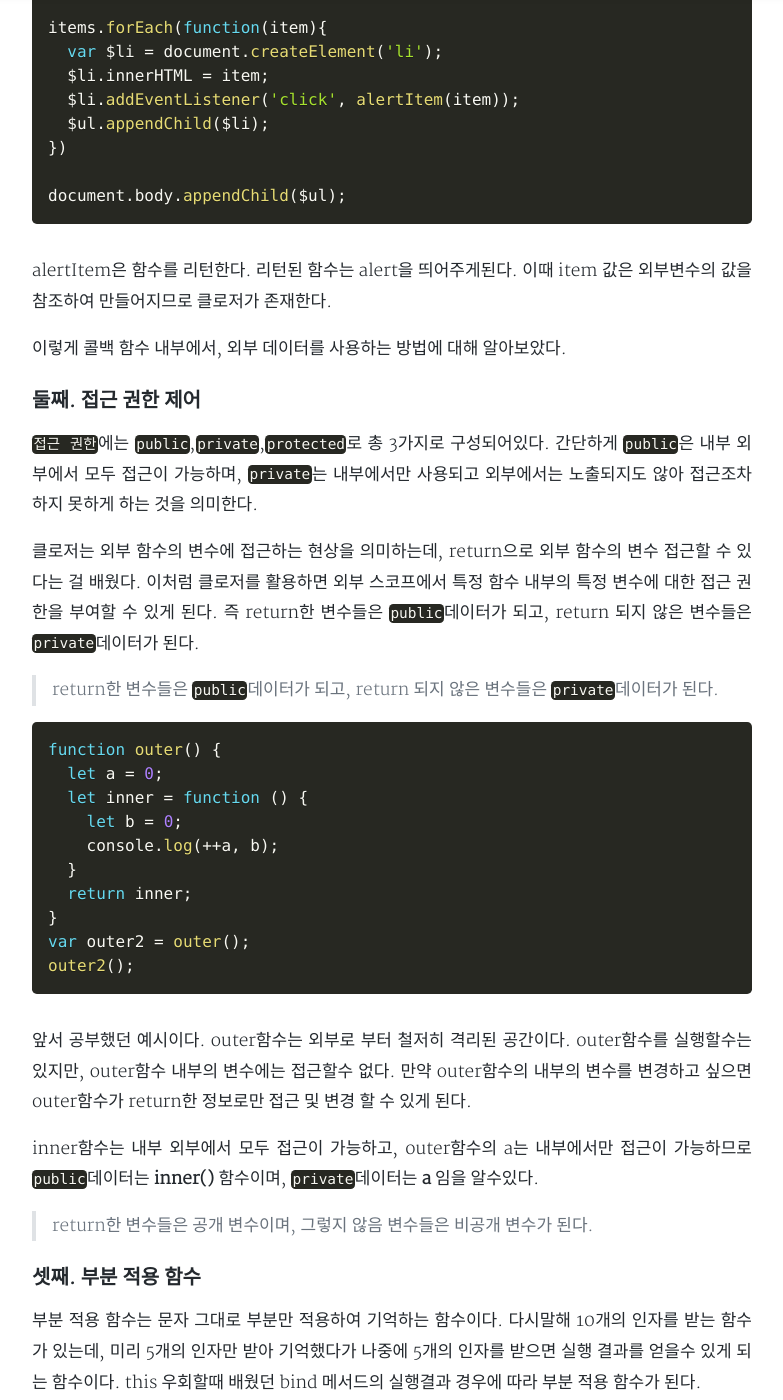
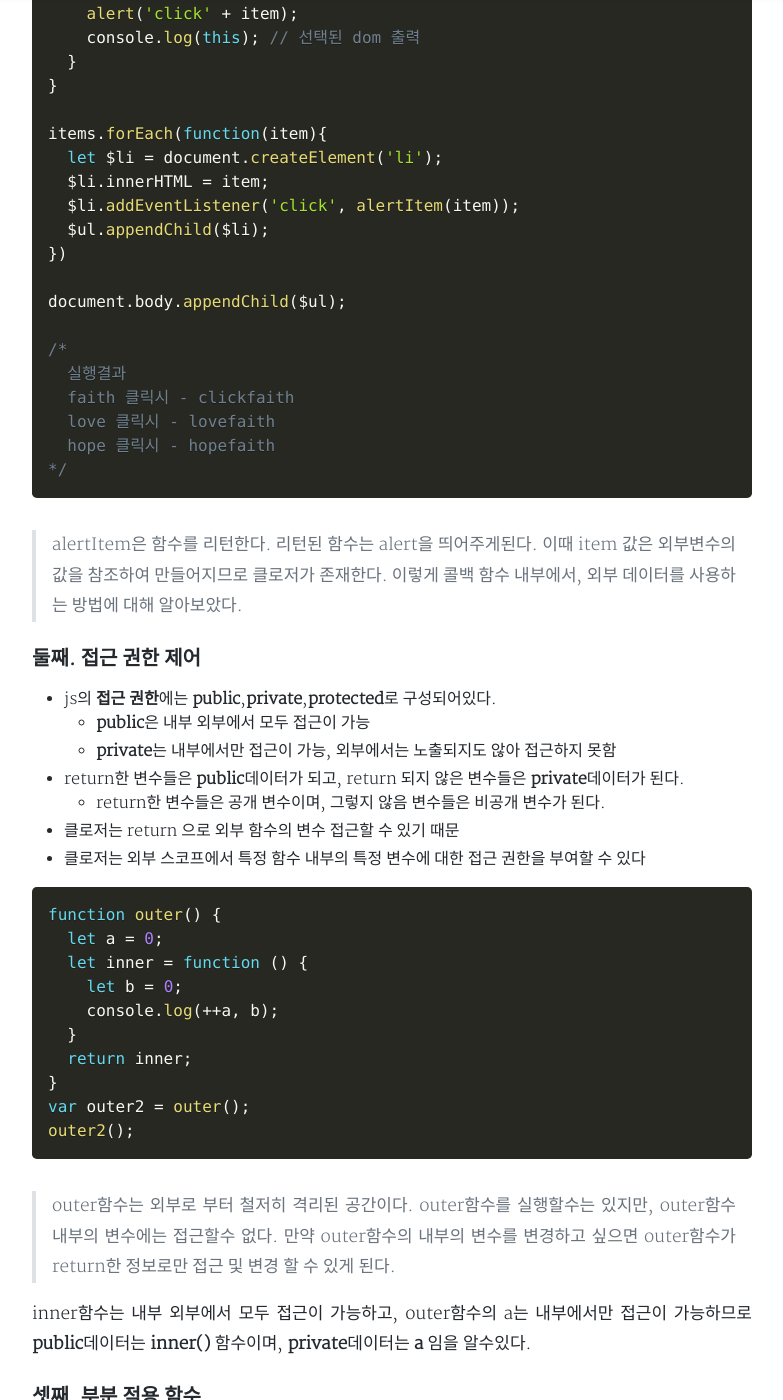
Before and after one commit to ckdtjs505/jsCoreStudy.github.io, a Jekyll site: the page built from _posts/2020-05-06-[Core JS]Closure.md, in a window 1280 px wide and 1400 px high, scrolled down 6924 px. Shown: the whole window, without its empty margins (248-1031 px from the left). Built offline with Jekyll 4.4.1, drawn with Linux system fonts in a browser that asks for light colours; nearby versions of some CDN libraries; comment, search, counter and statistics services are not loaded; a style sheet for code colours, icons or effects is not loaded; some of the changed text lies outside the part shown.

Commit message:
Feat 클로져의 2가지 활용방법 이해

````diff
--- a/_posts/2020-05-06-[Core JS]Closure.md
+++ b/_posts/2020-05-06-[Core JS]Closure.md
@@ -95,13 +95,13 @@
 
 ```javascript
 function outer() {
-  var a = 0;
+  let a = 0;
   function inner(){
     console.log(++a);
   }
   return inner;
 }
-var smallInner = outer();
+let smallInner = outer();
 smallInner();
 smallInner();
 smallInner = null;
@@ -113,8 +113,6 @@
 */
 ```
 > smallInner를 null로 참조 하여 GC의 수거 대상이 되도록 한다.
-
-
 
 ### 클로저와 메모리 관리
 지금까지 클로저에 대해 간단하게 알아보았다. 클로저로 실행이 끝난 외부 함수의 변수에 접근 할 수 있수 있다 배웠다.좀더 정확하게는 **가비지 컬렉터**가 어떤 값을 하나라도 참조하는 값이 있다면, 그 값은 수집 대상에 포함시키지 않게 된다. 이에따라 클로저를 사용하게 될수록 메모리 누수가 발생하게 된다. 이런 이유로 클로저 사용을 조심해야한다는 사람들도 있다.
@@ -168,16 +166,13 @@
 ```
 
 ## 클로저의 활용 사례
-지금까지 클로저에 대하 알아보았다. 클로저는 특정 조건에서 변수가 사라지지 않는 현상으로 배웠다. 그리고 변수가 사라지지
-않아 메모리 누수가 있어 이러한 메모리 누수를 해결하는 방법 또한 알아보았다. 지금 부터는 배운 내용을 활용해보자.
-
 ### 첫째. 콜백 함수 내부에서 외부 데이터를 사용할때
 ```javascript
-var items = ["faith", "love", "hope"];
-var $ul = document.createElement('ul');
+let items = ["faith", "love", "hope"];
+let $ul = document.createElement('ul');
 
 items.forEach(function(item){
-  var $li = document.createElement('li');
+  let $li = document.createElement('li');
   $li.innerHTML = item;
 
   $li.addEventListener('click', function(){
@@ -189,89 +184,98 @@
 
 document.body.appendChild($ul);
 ```
-4번째줄 익명의 콜백함수는 items의 개수만큼 반복 후 종료한다.
-8번째줄 익명의 콜백함수는 item라는 외부변수를 사용하고 있으므로 클로저가 있다.
-이에따라 4번째줄의 콜백함수의 실행컨텍스트가 끝났음에도 외부 변수인 item 에 접근할수 있게된다.
+1. 4번째줄 익명의 콜백함수는 items의 개수만큼 반복 후 종료한다.
+2. 8번째줄 익명의 콜백함수는 item라는 외부변수를 사용하고 있으므로 클로저가 있다.
+3. 4번째 줄의 콜백함수의 실행컨텍스트가 끝났음에도 외부 변수인 item 에 접근할수 있게된다.
 
 더나아가 8번째 줄 함수가 콜백 함수로만 쓰이는 것이 아니라, 다양하게 쓰이게 된다면 외부로 분리해야 하는 경우가 생긴다.
+
 ```javascript
-var items = ["faith", "love", "hope"];
-var $ul = document.createElement('ul');
+let items = ["faith", "love", "hope"];
+let $ul = document.createElement('ul');
 
-var alertItem = function(item){
+let alertItem = function(item){
   alert('click' + item);
 }
 
 items.forEach(function(item){
-  var $li = document.createElement('li');
+  let $li = document.createElement('li');
   $li.innerHTML = item;
   $li.addEventListener('click', alertItem);
   $ul.appendChild($li);
 })
 
 document.body.appendChild($ul);
+/*
+  실행결과
+  click[object MouseEvent]
+*/
 ```
-실행결과 => click[object MouseEvent]
+> 의도하지 않았던 [object MouseEvent]라는 값이 나왔다. 그 이유는 왜냐하면 콜백함수의 첫번째 인자는 addEventListener가 주입하기 때문이다. 이러한 문제를 해결하기 위해서, 함수를 반환하고 인자의 값을 바꿀수 있도록 도와주는 bind 메서드를 활용하여 간단하게 수정할 수 있다.
 
-라는 만족스럽지 못한 결과를 가져온다.
-왜냐하면 콜백함수의 첫번째 인자는 addEventListener가 주입하기 때문이다.
-이러한 문제를 해결하기 위해서, 함수를 반환하고 인자의 값을 바꿀수 있도록 도와주는
-bind 메서드를 활용하여 간단하게 수정할 수 있다.
 ```javascript
-var items = ["faith", "love", "hope"];
-var $ul = document.createElement('ul');
+let items = ["faith", "love", "hope"];
+let $ul = document.createElement('ul');
 
-var alertItem = function(item){
+let alertItem = function(item){
   alert('click' + item);
+  console.log(this); // null 출력
 }
 
 items.forEach(function(item){
-  var $li = document.createElement('li');
+  let $li = document.createElement('li');
   $li.innerHTML = item;
   $li.addEventListener('click', alertItem.bind(null, item));
   $ul.appendChild($li);
 })
 
 document.body.appendChild($ul);
+/*
+  실행결과
+  faith 클릭시 - clickfaith
+  love 클릭시 - lovefaith
+  hope 클릭시 - hopefaith
+*/
 ```
-하지만 this의 값이 바뀐다는 아쉬운 부분도 존재한다.
-
-this값이 바뀌면 안된다면, 고차함수를 활용하여 해결할 수 있다.
+> bind를 이용하여 다른 객체를 주입하는 문제를 해결했지만, 하지만 this의 값이 바뀐다는 아쉬운 부분도 존재한다. this값이 바뀌면 안된다면, 고차함수를 활용하여 해결할 수 있다.
 
 ```javascript
-var items = ["faith", "love", "hope"];
-var $ul = document.createElement('ul');
+let items = ["faith", "love", "hope"];
+let $ul = document.createElement('ul');
 
-var alertItem = function(item){
+let alertItem = function(item){
   return function() {
     alert('click' + item);
+    console.log(this); // 선택된 dom 출력
   }
 }
 
 items.forEach(function(item){
-  var $li = document.createElement('li');
+  let $li = document.createElement('li');
   $li.innerHTML = item;
   $li.addEventListener('click', alertItem(item));
   $ul.appendChild($li);
 })
 
 document.body.appendChild($ul);
+
+/*
+  실행결과
+  faith 클릭시 - clickfaith
+  love 클릭시 - lovefaith
+  hope 클릭시 - hopefaith
+*/
 ```
-alertItem은 함수를 리턴한다. 리턴된 함수는 alert을 띄어주게된다.
-이때 item 값은 외부변수의 값을 참조하여 만들어지므로 클로저가 존재한다.
-
-이렇게 콜백 함수 내부에서, 외부 데이터를 사용하는 방법에 대해 알아보았다.
+> alertItem은 함수를 리턴한다. 리턴된 함수는 alert을 띄어주게된다. 이때 item 값은 외부변수의 값을 참조하여 만들어지므로 클로저가 존재한다. 이렇게 콜백 함수 내부에서, 외부 데이터를 사용하는 방법에 대해 알아보았다.
 
 ### 둘째. 접근 권한 제어
-`접근 권한`에는 `public`,`private`,`protected`로 총 3가지로 구성되어있다.
-간단하게 `public`은 내부 외부에서 모두 접근이 가능하며, `private`는 내부에서만 사용되고 외부에서는
-노출되지도 않아 접근조차 하지 못하게 하는 것을 의미한다.
-
-클로저는 외부 함수의 변수에 접근하는 현상을 의미하는데, return으로 외부 함수의 변수 접근할 수 있다는 걸 배웠다.
-이처럼 클로저를 활용하면 외부 스코프에서 특정 함수 내부의 특정 변수에 대한 접근 권한을 부여할 수 있게 된다.
-즉 return한 변수들은 `public`데이터가 되고, return 되지 않은 변수들은 `private`데이터가 된다.
-
-> return한 변수들은 `public`데이터가 되고, return 되지 않은 변수들은 `private`데이터가 된다.
+* js의 **접근 권한**에는 **public**,**private**,**protected**로 구성되어있다.
+  * **public**은 내부 외부에서 모두 접근이 가능
+  * **private**는 내부에서만 접근이 가능, 외부에서는 노출되지도 않아 접근하지 못함
+*  return한 변수들은 **public**데이터가 되고, return 되지 않은 변수들은 **private**데이터가 된다.
+   * return한 변수들은 공개 변수이며, 그렇지 않음 변수들은 비공개 변수가 된다.
+* 클로저는 return 으로 외부 함수의 변수 접근할 수 있기 때문
+* 클로저는 외부 스코프에서 특정 함수 내부의 특정 변수에 대한 접근 권한을 부여할 수 있다
 
 ```javascript
 function outer() {
@@ -285,20 +289,13 @@
 var outer2 = outer();
 outer2();
 ```
-앞서 공부했던 예시이다. outer함수는 외부로 부터 철저히 격리된 공간이다.
-outer함수를 실행할수는 있지만, outer함수 내부의 변수에는 접근할수 없다.
-만약 outer함수의 내부의 변수를 변경하고 싶으면 outer함수가 return한 정보로만
-접근 및 변경 할 수 있게 된다.
+> outer함수는 외부로 부터 철저히 격리된 공간이다. outer함수를 실행할수는 있지만, outer함수 내부의 변수에는 접근할수 없다. 만약 outer함수의 내부의 변수를 변경하고 싶으면 outer함수가 return한 정보로만 접근 및 변경 할 수 있게 된다.
 
-inner함수는 내부 외부에서 모두 접근이 가능하고, outer함수의 a는 내부에서만 접근이 가능하므로
-`public`데이터는 **inner()** 함수이며, `private`데이터는 **a** 임을 알수있다.
-
-> return한 변수들은 공개 변수이며, 그렇지 않음 변수들은 비공개 변수가 된다.
+inner함수는 내부 외부에서 모두 접근이 가능하고, outer함수의 a는 내부에서만 접근이 가능하므로 **public**데이터는 **inner()** 함수이며, **private**데이터는 **a** 임을 알수있다.
 
 ### 셋째. 부분 적용 함수
 부분 적용 함수는 문자 그대로 부분만 적용하여 기억하는 함수이다.
-다시말해 10개의 인자를 받는 함수가 있는데, 미리 5개의 인자만 받아 기억했다가 나중에 5개의 인자를
-받으면 실행 결과를 얻을수 있게 되는 함수이다. this 우회할때 배웠던 bind 메서드의 실행결과 경우에 따라 부분 적용 함수가 된다.
+다시말해 10개의 인자를 받는 함수가 있는데, 미리 5개의 인자만 받아 기억했다가 나중에 5개의 인자를 받으면 실행 결과를 얻을수 있게 되는 함수이다. this 우회할때 배웠던 bind 메서드의 실행결과 경우에 따라 부분 적용 함수가 된다.
 
 ```js
 var add = function(){
@@ -312,8 +309,7 @@
 var addPartial = add.bind(null, 1, 2, 3, 4, 5); // bind 함수로 저장
 console.log(addPartial(6, 7, 8, 9, 10))
 ```
-물론 위와 같은 방법으로 부분적용함수를 구현할 수 있으나, 실무에서 this의 값이 변경되는건 리스크다 크다.
-따라서 클로저를 활용하여 this의 값이 변경되지 않도록 구현해보자.
+물론 위와 같은 방법으로 부분적용함수를 구현할 수 있으나, 실무에서 this의 값이 변경되는건 리스크다 크다. 따라서 클로저를 활용하여 this의 값이 변경되지 않도록 구현해보자.
 
 ```js
 var partial = function(){
````
